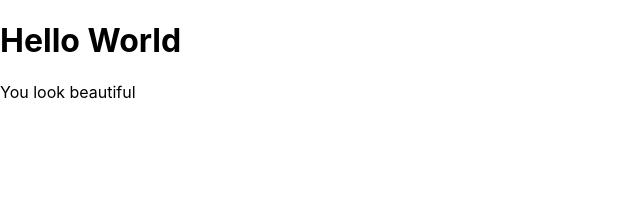
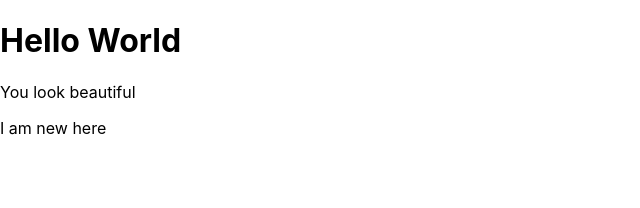
Before and after one commit to KristinaValu/react-fundamentals, a React (Create React App) app: page / in a window 1280 px wide. Shown: the top 208 px of the page, without its empty margins (0-640 px from the left). Built offline with nearby package versions, Linux system fonts and the light colour scheme.

Commit message:
First React Component

```diff
--- a/src/App.js
+++ b/src/App.js
@@ -1,11 +1,16 @@
 import logo from "./logo.svg";
 import "./App.css";
+
+const FirstReactComponent = () => {
+  return <p>I am new here</p>;
+};
 
 function App() {
   return (
     <>
       <h1>Hello World</h1>
       <p>You look beautiful</p>
+      <FirstReactComponent />
     </>
   );
 }
```
